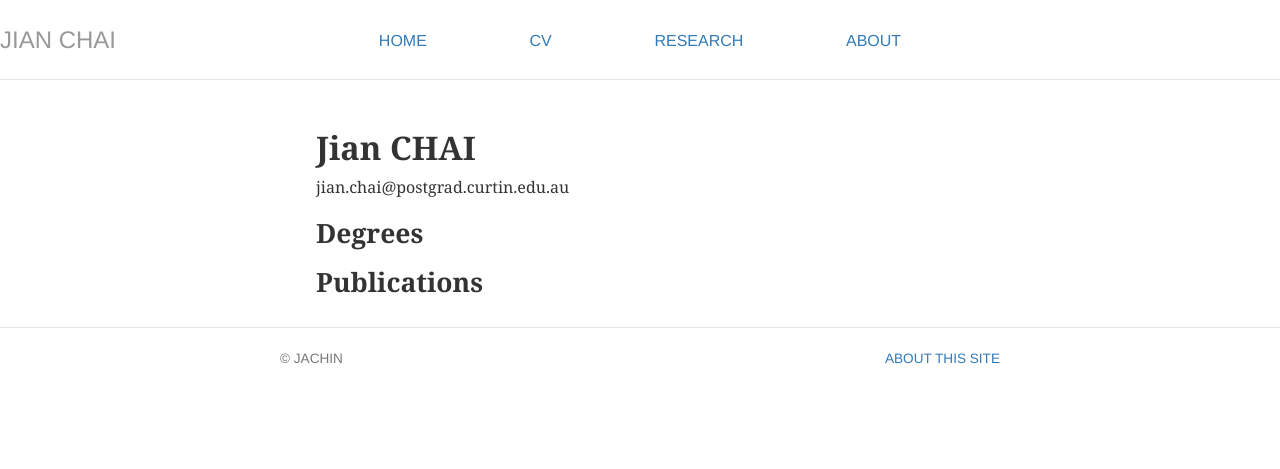
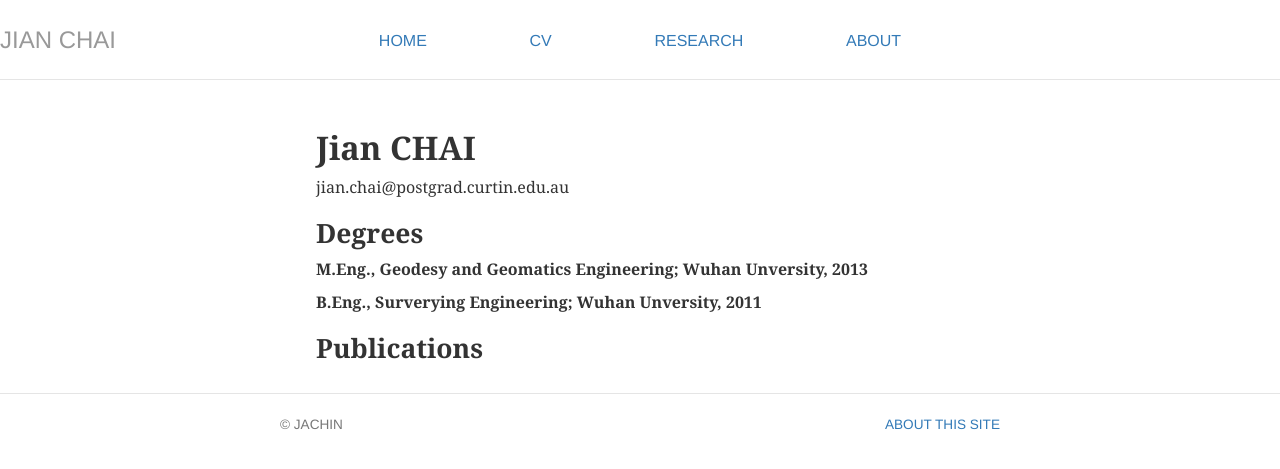
Before and after one commit to jachinchai/jachinchai.github.io, a Jekyll site: the page built from cv/index.html, in a window 1280 px wide. Shown: the top 469 px of the page. Built offline with Jekyll 4.4.1, drawn with Linux system fonts in a browser that asks for light colours; nearby versions of some CDN libraries.

Commit message:
Update index.html

```diff
--- a/cv/index.html
+++ b/cv/index.html
@@ -10,5 +10,7 @@ title: Jian Chai
 		</address>
 	</div>
 	<h2>Degrees</h2>
+	<p><strong>M.Eng., Geodesy and Geomatics Engineering; Wuhan Unversity, 2013</strong></p>
+	<p><strong>B.Eng., Surverying Engineering; Wuhan Unversity, 2011</strong></p>
 	<h2>Publications</h2>
 </div>
```
